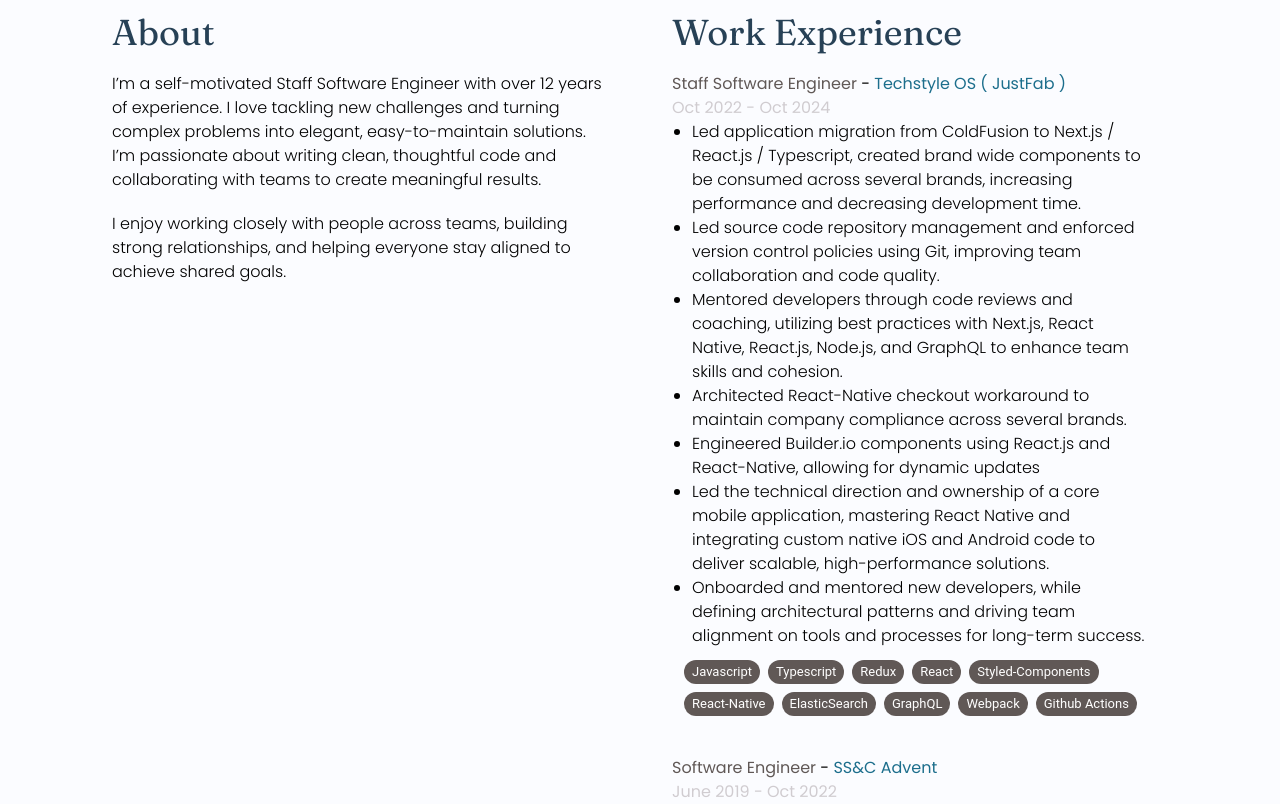
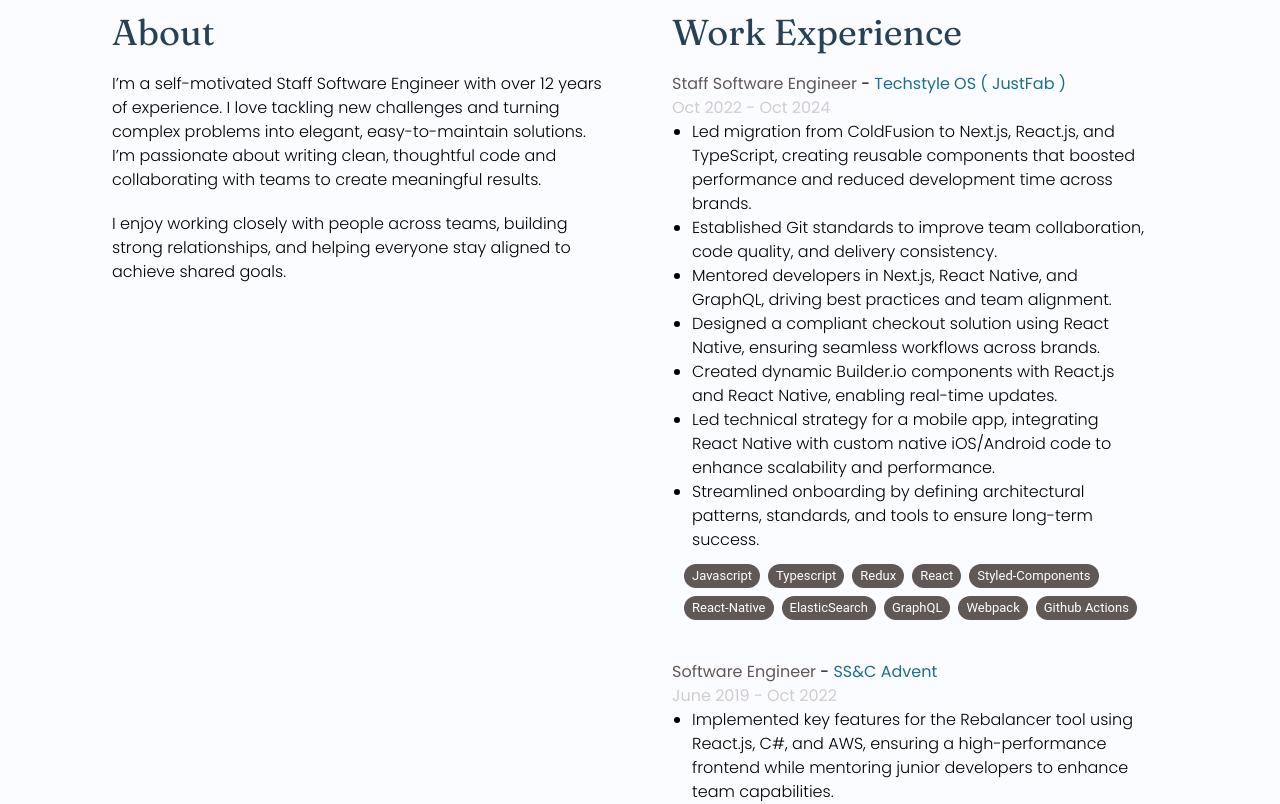
Before and after one commit to ballynmiller/ballynmiller.github.io, a Next.js app: page / in a window 1280 px wide. Shown: the part 560-1364 px from the top of the page. Built offline with nearby package versions, Linux system fonts and the light colour scheme.

Commit message:
Resume update.

```diff
--- a/src/components/Experience/Experience.tsx
+++ b/src/components/Experience/Experience.tsx
@@ -9,16 +9,13 @@ const jobs = [
     startDate: "Oct 2022",
     endDate: "Oct 2024",
     responsibilities: [
-      `Led application migration from ColdFusion to Next.js / React.js / Typescript, created brand wide components to be
-       consumed across several brands, increasing performance and decreasing development time.`,
-      `Led source code repository management and enforced version control policies using Git, improving team
-       collaboration and code quality.`,
-      `Mentored developers through code reviews and coaching, utilizing best practices with Next.js, React Native, React.js,
-       Node.js, and GraphQL to enhance team skills and cohesion.`,
-      `Architected React-Native checkout workaround to maintain company compliance across several brands.`,
-      `Engineered Builder.io components using React.js and React-Native, allowing for dynamic updates`,
-      `Led the technical direction and ownership of a core mobile application, mastering React Native and integrating custom native iOS and Android code to deliver scalable, high-performance solutions.`,
-      `Onboarded and mentored new developers, while defining architectural patterns and driving team alignment on tools and processes for long-term success.`,
+      `Led migration from ColdFusion to Next.js, React.js, and TypeScript, creating reusable components that boosted performance and reduced development time across brands.`,
+      `Established Git standards to improve team collaboration, code quality, and delivery consistency.`,
+      `Mentored developers in Next.js, React Native, and GraphQL, driving best practices and team alignment.`,
+      `Designed a compliant checkout solution using React Native, ensuring seamless workflows across brands.`,
+      `Created dynamic Builder.io components with React.js and React Native, enabling real-time updates.`,
+      `Led technical strategy for a mobile app, integrating React Native with custom native iOS/Android code to enhance scalability and performance.`,
+      `Streamlined onboarding by defining architectural patterns, standards, and tools to ensure long-term success.`,
     ],
     technologies: [
       "Javascript",
@@ -39,8 +36,7 @@ const jobs = [
     startDate: "June 2019",
     endDate: "Oct 2022",
     responsibilities: [
-      `Built a Node microservice for Trade Session snapshots, developed key features for the Rebalancer tool using
-React.js, C#, and AWS. Maintained a high-performance React.js frontend and mentored junior developers.`,
+      `Implemented key features for the Rebalancer tool using React.js, C#, and AWS, ensuring a high-performance frontend while mentoring junior developers to enhance team capabilities.`,
     ],
     technologies: ["React", "Redux", "Typescript", "C#", "AWS"],
   },
```
Also changed, not shown: 1 other file (tests, documents, lock files or other folders).
